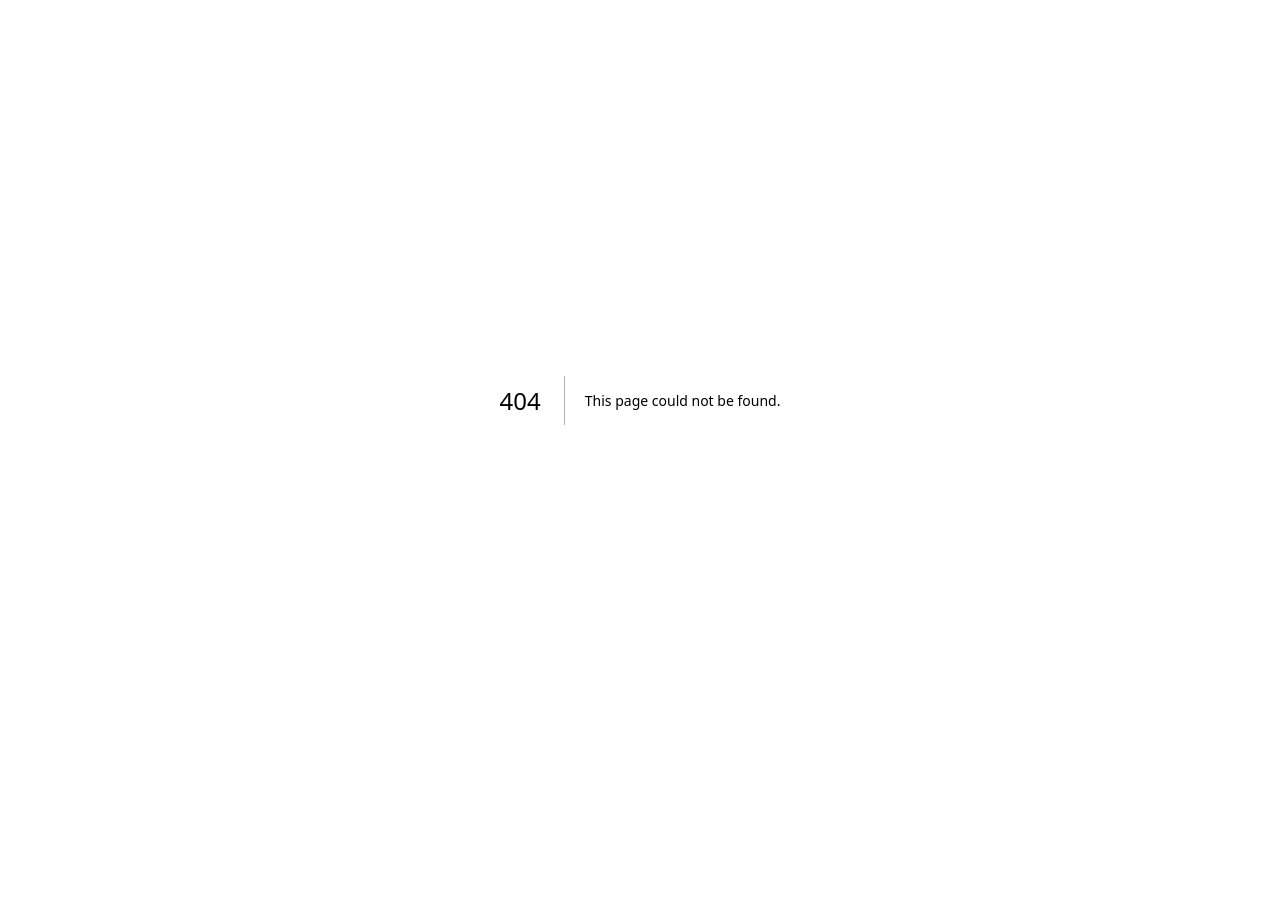
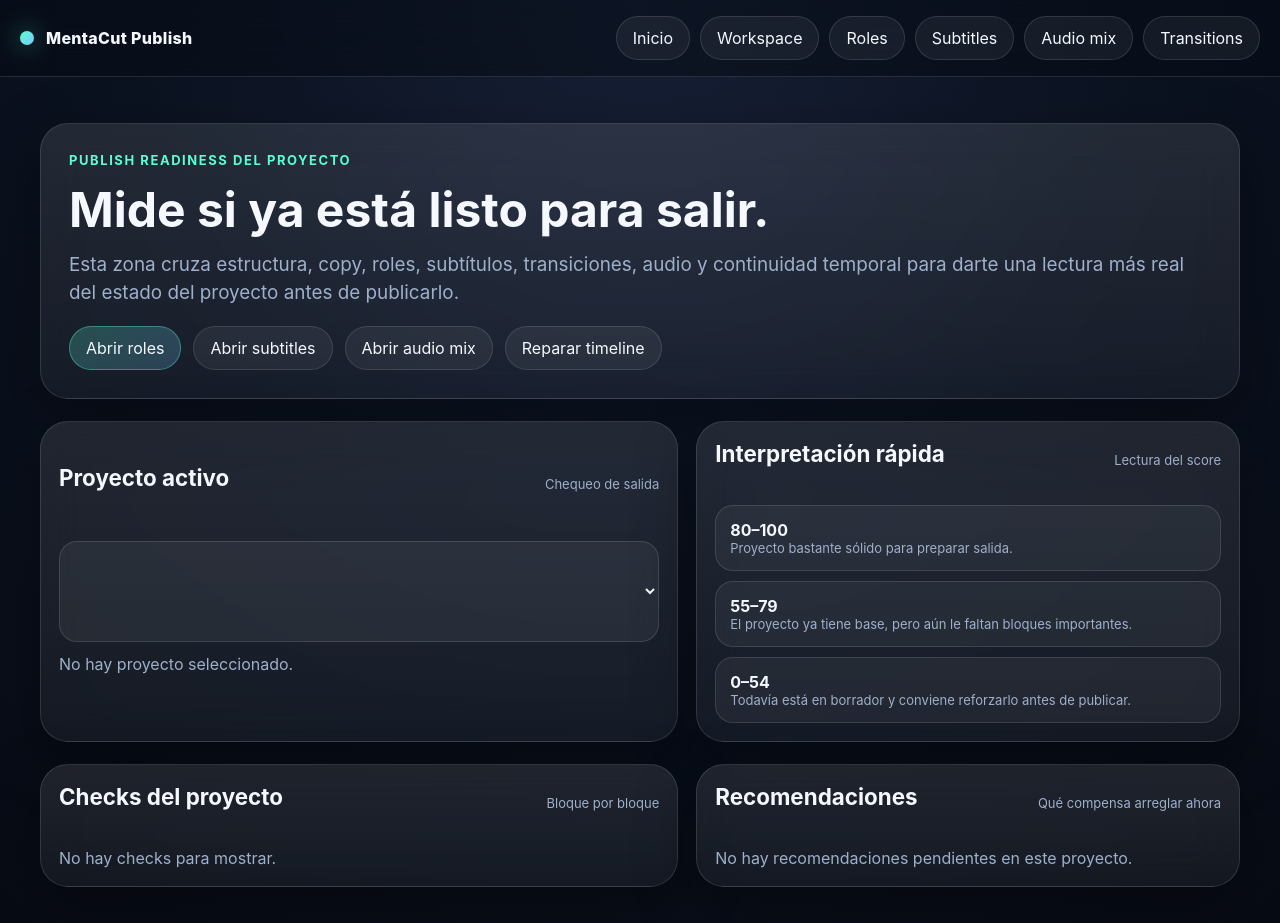
Before and after one commit to alain7224/MentaCut, a Next.js app: page /studio/publish in a window 1280 px wide. Before the commit this address had no page. Before the commit the page ends 800 px from the top, so only its background shows below. Built offline with nearby package versions, Linux system fonts and the light colour scheme.

Commit message:
feat: add publish readiness route for project launch checks

```diff
--- /dev/null
+++ b/app/studio/publish/page.tsx
@@ -0,0 +1,154 @@
+'use client'
+
+import Link from 'next/link'
+import { useEffect, useMemo, useState } from 'react'
+import { readProjectAudioMixes, type ProjectAudioMix } from '@/lib/local-audio-mix'
+import { readClipRoles, type ClipRoleEntry } from '@/lib/local-clip-roles'
+import { readLocalProjects, type LocalProject } from '@/lib/local-store'
+import { readTransitionPlans, type ClipTransitionPlan } from '@/lib/local-transitions'
+import { evaluateProjectPublishReadiness } from '@/lib/publish-readiness'
+
+export default function StudioPublishPage() {
+  const [projects, setProjects] = useState<LocalProject[]>([])
+  const [roles, setRoles] = useState<ClipRoleEntry[]>([])
+  const [transitions, setTransitions] = useState<ClipTransitionPlan[]>([])
+  const [audioMixes, setAudioMixes] = useState<ProjectAudioMix[]>([])
+  const [activeProjectId, setActiveProjectId] = useState<string | null>(null)
+
+  useEffect(() => {
+    const nextProjects = readLocalProjects()
+    setProjects(nextProjects)
+    setActiveProjectId(nextProjects[0]?.id ?? null)
+    setRoles(readClipRoles())
+    setTransitions(readTransitionPlans())
+    setAudioMixes(readProjectAudioMixes())
+  }, [])
+
+  const activeProject = useMemo(() => projects.find((item) => item.id === activeProjectId) ?? null, [projects, activeProjectId])
+  const activeAudioMix = useMemo(() => audioMixes.find((item) => item.projectId === activeProjectId) ?? null, [audioMixes, activeProjectId])
+
+  const report = useMemo(() => {
+    if (!activeProject) return null
+    return evaluateProjectPublishReadiness({
+      project: activeProject,
+      roles,
+      transitions,
+      audioMix: activeAudioMix,
+    })
+  }, [activeProject, roles, transitions, activeAudioMix])
+
+  const stateLabel = useMemo(() => {
+    if (!report) return 'Sin proyecto'
+    if (report.state === 'ready') return 'Listo para salir'
+    if (report.state === 'nearly-ready') return 'Casi listo'
+    return 'En borrador'
+  }, [report])
+
+  return (
+    <div className="page-shell">
+      <header className="topbar">
+        <div className="brand">
+          <span className="brand-dot" />
+          <span>MentaCut Publish</span>
+        </div>
+        <nav className="nav">
+          <Link href="/" className="nav-link">Inicio</Link>
+          <Link href="/studio/workspace" className="nav-link">Workspace</Link>
+          <Link href="/studio/roles" className="nav-link">Roles</Link>
+          <Link href="/studio/subtitles" className="nav-link">Subtitles</Link>
+          <Link href="/studio/audio-mix" className="nav-link">Audio mix</Link>
+          <Link href="/studio/transitions" className="nav-link">Transitions</Link>
+        </nav>
+      </header>
+
+      <main className="main">
+        <section className="section">
+          <div className="panel hero-copy">
+            <span className="eyebrow">Publish readiness del proyecto</span>
+            <h1 className="title" style={{ fontSize: 'clamp(1.8rem, 4vw, 3rem)' }}>Mide si ya está listo para salir.</h1>
+            <p className="sub">
+              Esta zona cruza estructura, copy, roles, subtítulos, transiciones, audio y continuidad temporal para darte una lectura más real del estado del proyecto antes de publicarlo.
+            </p>
+            <div className="action-row">
+              <Link href="/studio/roles" className="btn btn-primary">Abrir roles</Link>
+              <Link href="/studio/subtitles" className="btn">Abrir subtitles</Link>
+              <Link href="/studio/audio-mix" className="btn">Abrir audio mix</Link>
+              <Link href="/studio/timeline-repair" className="btn">Reparar timeline</Link>
+            </div>
+          </div>
+        </section>
+
+        <section className="section">
+          <div className="studio-grid-2">
+            <div className="panel timeline">
+              <div className="row-head">
+                <h2 className="section-title">Proyecto activo</h2>
+                <div className="timeline-label">Chequeo de salida</div>
+              </div>
+              <select className="input" value={activeProjectId ?? ''} onChange={(event) => setActiveProjectId(event.target.value)}>
+                {projects.map((project) => (
+                  <option key={project.id} value={project.id}>{project.name} · {project.format}</option>
+                ))}
+              </select>
+              {report ? (
+                <div className="cards">
+                  <article className="panel card"><h3>Puntuación</h3><p><strong>{report.score}/100</strong></p></article>
+                  <article className="panel card"><h3>Estado</h3><p><strong>{stateLabel}</strong></p></article>
+                  <article className="panel card"><h3>Checks OK</h3><p><strong>{report.checks.filter((item) => item.passed).length}</strong></p></article>
+                  <article className="panel card"><h3>Checks pendientes</h3><p><strong>{report.checks.filter((item) => !item.passed).length}</strong></p></article>
+                </div>
+              ) : <div className="empty">No hay proyecto seleccionado.</div>}
+            </div>
+
+            <div className="panel timeline">
+              <div className="row-head">
+                <h2 className="section-title">Interpretación rápida</h2>
+                <div className="timeline-label">Lectura del score</div>
+              </div>
+              <div className="project-list">
+                <div className="project-item"><strong>80–100</strong><div className="timeline-label">Proyecto bastante sólido para preparar salida.</div></div>
+                <div className="project-item"><strong>55–79</strong><div className="timeline-label">El proyecto ya tiene base, pero aún le faltan bloques importantes.</div></div>
+                <div className="project-item"><strong>0–54</strong><div className="timeline-label">Todavía está en borrador y conviene reforzarlo antes de publicar.</div></div>
+              </div>
+            </div>
+          </div>
+        </section>
+
+        <section className="section">
+          <div className="studio-grid-2">
+            <div className="panel timeline">
+              <div className="row-head">
+                <h2 className="section-title">Checks del proyecto</h2>
+                <div className="timeline-label">Bloque por bloque</div>
+              </div>
+              <div className="project-list">
+                {report?.checks.length ? report.checks.map((check) => (
+                  <div key={check.key} className="project-item">
+                    <strong>{check.passed ? 'OK' : 'Pendiente'} · {check.label}</strong>
+                    <div className="timeline-label">Peso: {check.weight}</div>
+                    <div className="timeline-label">{check.detail}</div>
+                  </div>
+                )) : <div className="empty">No hay checks para mostrar.</div>}
+              </div>
+            </div>
+
+            <div className="panel timeline">
+              <div className="row-head">
+                <h2 className="section-title">Recomendaciones</h2>
+                <div className="timeline-label">Qué compensa arreglar ahora</div>
+              </div>
+              <div className="project-list">
+                {report?.recommendations.length ? report.recommendations.map((item, index) => (
+                  <div key={`${item}-${index}`} className="project-item">
+                    <strong>Paso {index + 1}</strong>
+                    <div className="timeline-label">{item}</div>
+                  </div>
+                )) : <div className="empty">No hay recomendaciones pendientes en este proyecto.</div>}
+              </div>
+            </div>
+          </div>
+        </section>
+      </main>
+    </div>
+  )
+}
```
